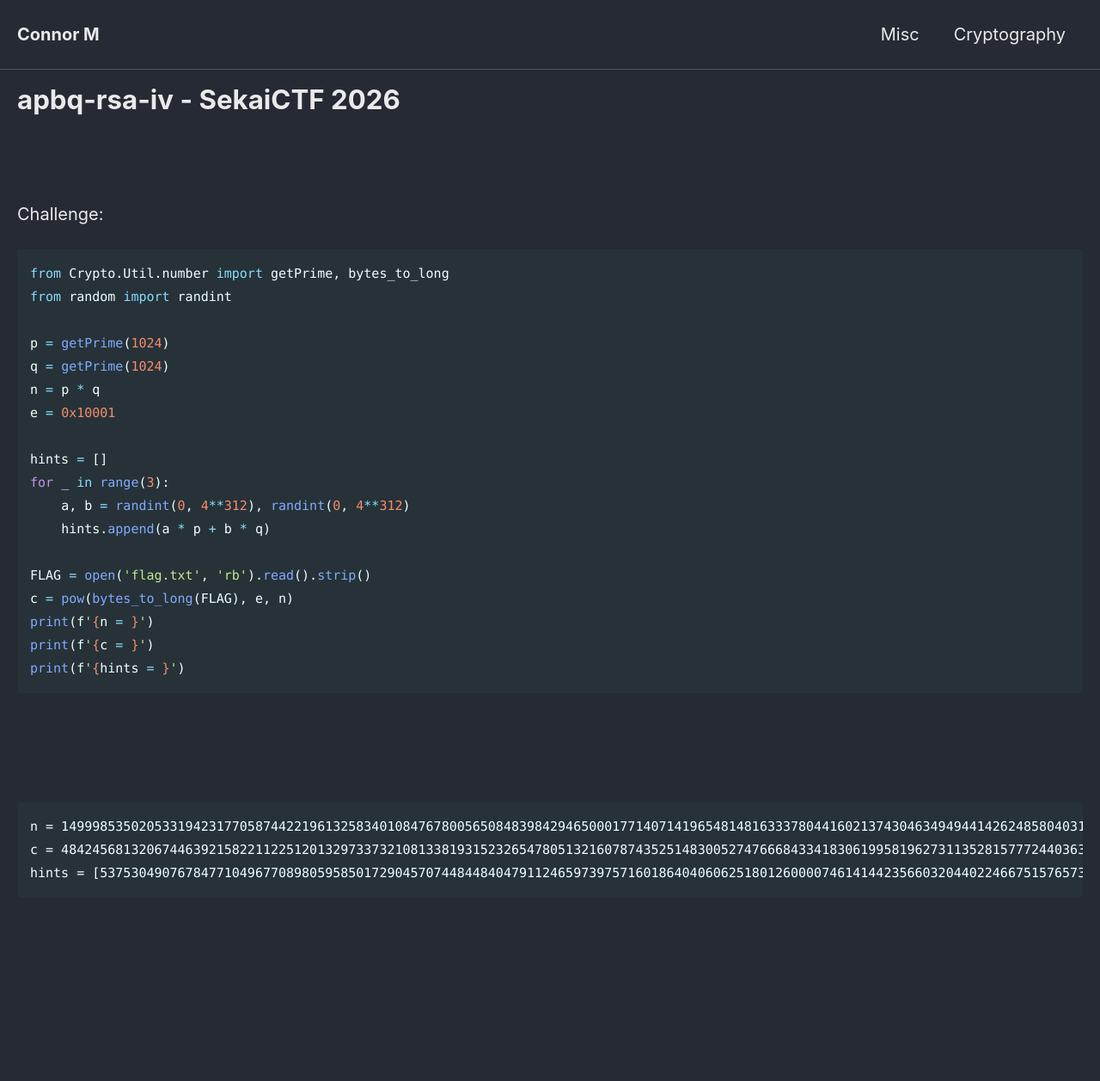
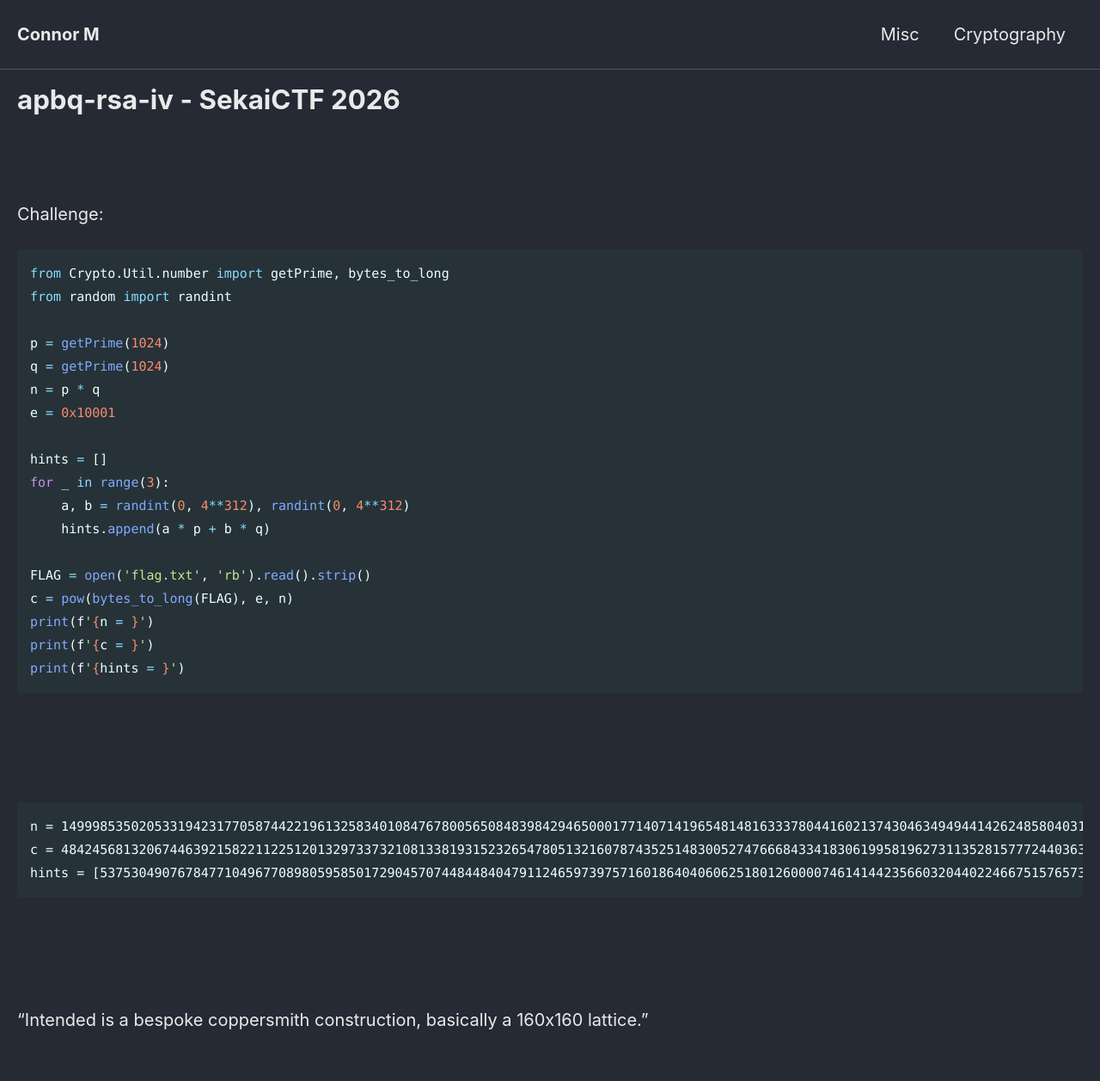
Before and after one commit to Connor-McCartney/Connor-McCartney.github.io, a Jekyll site: the page built from _pages/cryptography/other/apbq-rsa-iv-SekaiCTF2026.md, in a window 1280 px wide. Shown: the whole page at 86% size. Built offline with Jekyll 4.4.1, drawn with Linux system fonts in a browser that asks for light colours; cached includes are drawn as plain includes; before the commit the page ends 1201 px from its top, so only the background shows below that.

Commit message:
Update apbq-rsa-iv-SekaiCTF2026.md

```diff
--- a/_pages/cryptography/other/apbq-rsa-iv-SekaiCTF2026.md
+++ b/_pages/cryptography/other/apbq-rsa-iv-SekaiCTF2026.md
@@ -48,3 +48,6 @@ hints = [53753049076784771049677089805958501729045707448448404791124659739757160
 
 
 <br>
+
+
+"Intended is a bespoke coppersmith construction, basically a 160x160 lattice."
```
